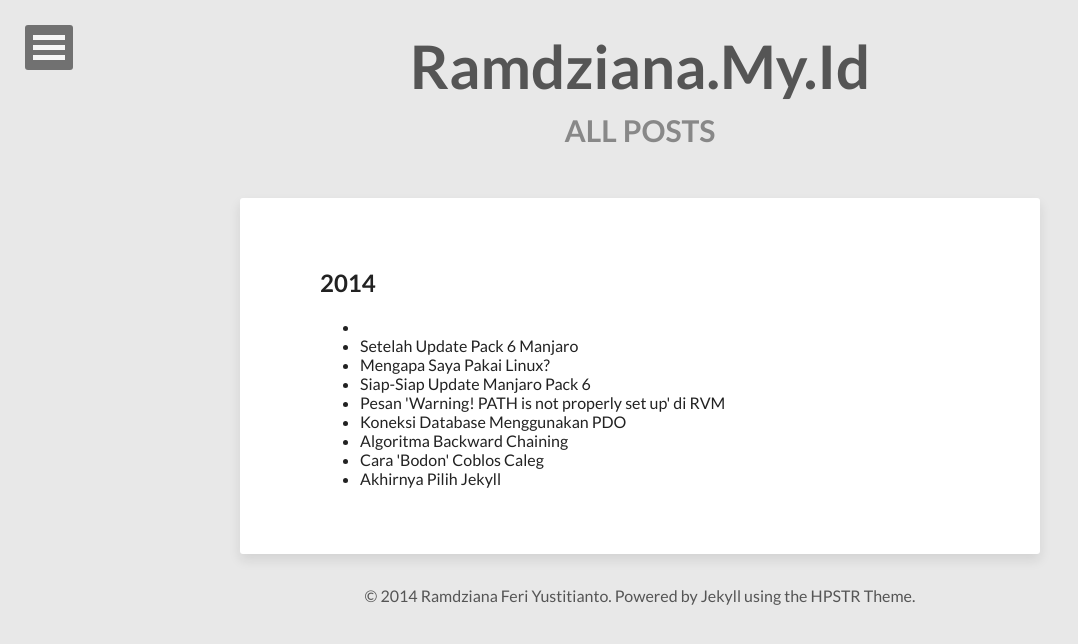
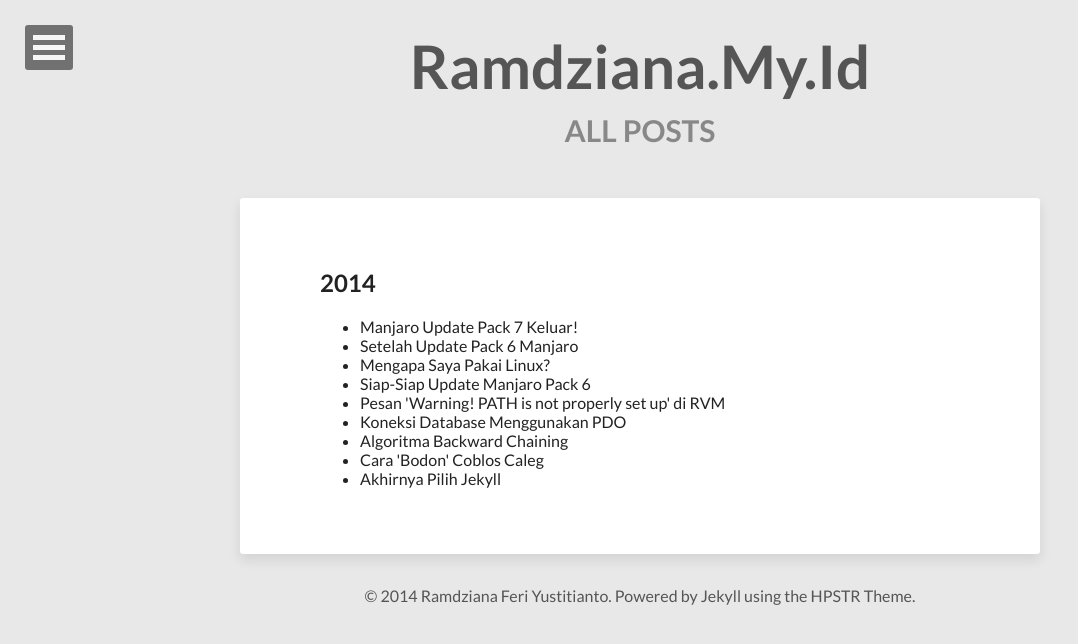
Before and after one commit to rafeyu/rafeyu.github.io, a Jekyll site: the page built from posts.html, in a window 1280 px wide. Shown: the top 644 px of the page, without its empty margins (0-1078 px from the left). Built offline with Jekyll 4.4.1, drawn with Linux system fonts in a browser that asks for light colours; nearby versions of some CDN libraries.

Commit message:
Updated 2014-05-25-manjaro-update-pack-7-keluar.md

```diff
--- a/_posts/2014-05-25-manjaro-update-pack-7-keluar.md
+++ b/_posts/2014-05-25-manjaro-update-pack-7-keluar.md
@@ -1,6 +1,6 @@
 ---
 published: true
-title: ""
+title: "Manjaro Update Pack 7 Keluar!"
 layout: post
 comments: "true"
 share: "true"
```
